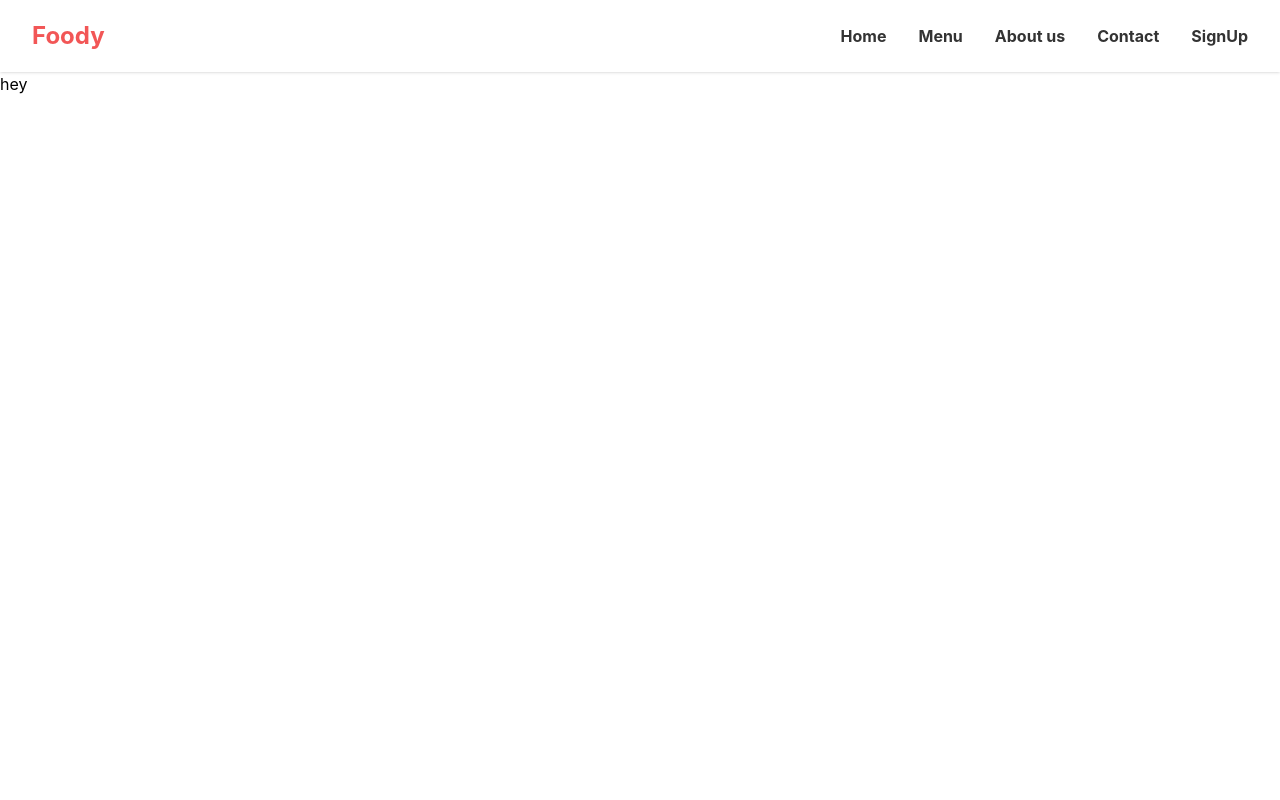
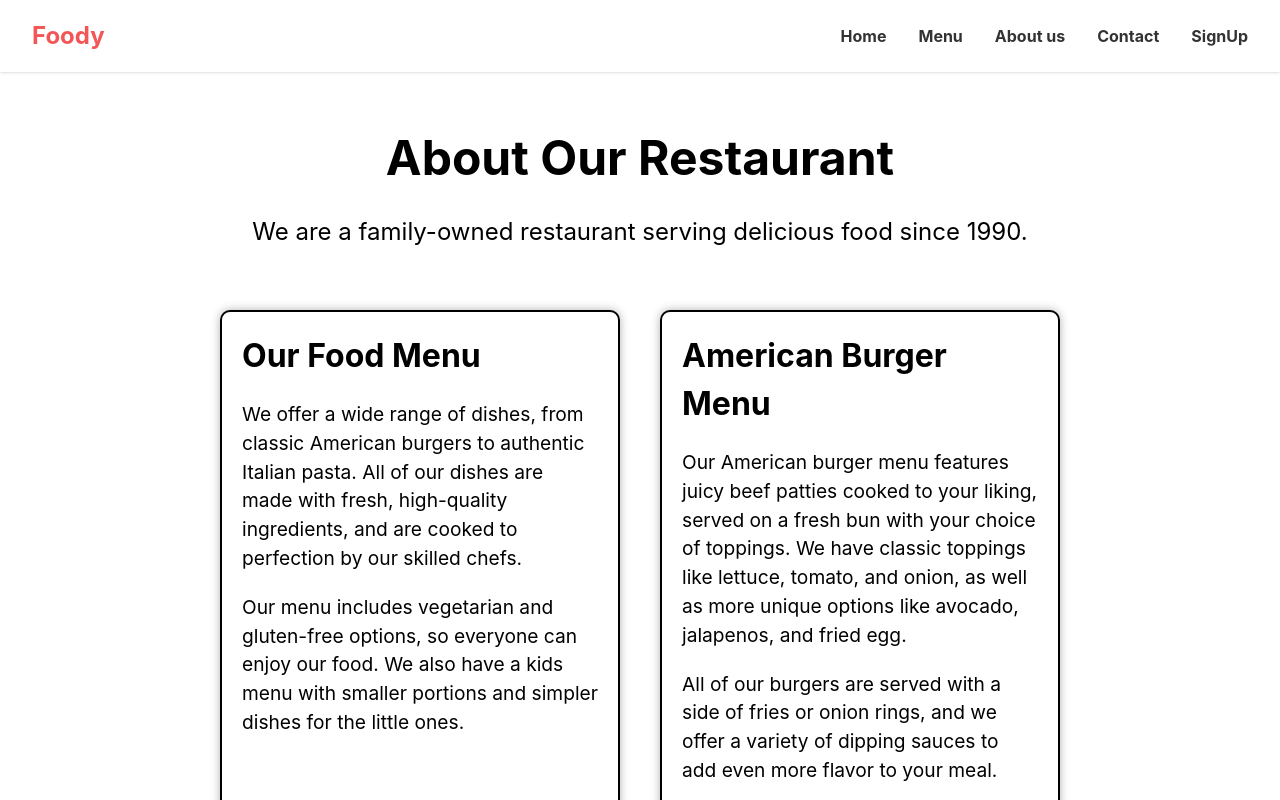
Before and after one commit to agha780/foodMenu, a React (Create React App) app: page /about in a window 1280 px wide. Shown: the top 800 px of the page. Built offline with nearby package versions, Linux system fonts and the light colour scheme.

Commit message:
adding about us page and contact us page

```diff
--- a/src/App.js
+++ b/src/App.js
@@ -6,6 +6,7 @@ import { BrowserRouter as Router, Routes, Route } from "react-router-dom";
 import About from "./components/about";
 import Menu from "./components/menu";
 import Home from "./components/home";
+import Contact from "./components/contact";
 
 function App() {
   return (
@@ -15,6 +16,7 @@ function App() {
         <Route path="/" element={<Home></Home>}></Route>
         <Route path="/about" element={<About></About>}></Route>
         <Route path="/menu" element={<Menu></Menu>}></Route>
+        <Route path="/contact" element={<Contact></Contact>}></Route>
       </Routes>
     </Router>
   );
--- /dev/null
+++ b/src/components/AboutUs.css
@@ -0,0 +1,49 @@
+.about-us-container {
+  display: flex;
+  flex-direction: column;
+  align-items: center;
+  margin-top: 50px;
+}
+
+.about-us-heading {
+  text-align: center;
+}
+
+.about-us-heading h1 {
+  font-size: 3rem;
+  font-weight: bold;
+  margin-bottom: 20px;
+}
+
+.about-us-heading p {
+  font-size: 1.5rem;
+  margin-bottom: 40px;
+}
+
+.about-us-content {
+  display: flex;
+  flex-wrap: wrap;
+  justify-content: center;
+  width: 80%;
+}
+
+.about-us-section {
+  margin: 20px;
+  padding: 20px;
+  border: 2px solid #000;
+  border-radius: 10px;
+  background-color: #fff;
+  box-shadow: 0px 0px 10px rgba(0, 0, 0, 0.3);
+  width: 400px;
+}
+
+.about-us-section h2 {
+  font-size: 2rem;
+  font-weight: bold;
+  margin-bottom: 20px;
+}
+
+.about-us-section p {
+  font-size: 1.2rem;
+  margin-bottom: 20px;
+}
--- /dev/null
+++ b/src/components/Contact.css
@@ -0,0 +1,163 @@
+.contact-container {
+  display: flex;
+  justify-content: center;
+  align-items: center;
+  height: 100vh;
+}
+
+.form-container {
+  background-color: #f7f7f7;
+  padding: 20px;
+  border-radius: 10px;
+  box-shadow: 0 0 10px rgba(0, 0, 0, 0.2);
+}
+
+.form-container h2 {
+  margin-top: 0;
+  text-align: center;
+}
+
+.form-group {
+  margin-bottom: 10px;
+}
+
+label {
+  display: block;
+  margin-bottom: 5px;
+  font-weight: bold;
+}
+
+input[type="text"],
+input[type="email"],
+textarea {
+  width: 100%;
+  padding: 10px;
+  border-radius: 5px;
+  border: 1px solid #ccc;
+  font-size: 16px;
+  font-family: inherit;
+}
+
+textarea {
+  resize: vertical;
+  height: 100px;
+}
+
+button[type="submit"] {
+  display: block;
+  margin: 20px auto 0;
+  padding: 10px 20px;
+  border-radius: 5px;
+  border: none;
+  background-color: #4caf50;
+  color: #fff;
+  font-size: 16px;
+  font-weight: bold;
+  cursor: pointer;
+  transition: background-color 0.3s ease-in-out;
+}
+
+button[type="submit"]:hover {
+  background-color: #3e8e41;
+}
+
+.notification {
+  margin-top: 10px;
+  padding: 10px;
+  background-color: #d4edda;
+  border: 1px solid #c3e6cb;
+  border-radius: 10px;
+  color: #155724;
+  font-size: 16px;
+  font-weight: bold;
+  text-align: center;
+}
+
+/* Media Queries */
+@media (max-width: 768px) {
+  .container {
+    width: 90%;
+    margin: 0 auto;
+  }
+
+  .header {
+    padding: 20px 0;
+  }
+
+  .logo {
+    font-size: 24px;
+    margin-right: 10px;
+  }
+
+  .nav-links {
+    display: none;
+  }
+
+  .burger-menu {
+    display: flex;
+    flex-direction: column;
+    justify-content: space-between;
+    cursor: pointer;
+  }
+
+  .line {
+    width: 25px;
+    height: 3px;
+    background-color: #000;
+  }
+
+  .form-control {
+    width: 100%;
+  }
+
+  .form-group {
+    margin-bottom: 20px;
+  }
+
+  .form-group:last-child {
+    margin-bottom: 0;
+  }
+
+  .form-label {
+    display: block;
+    margin-bottom: 5px;
+    font-size: 16px;
+  }
+
+  .form-input {
+    padding: 10px;
+    font-size: 16px;
+    border-radius: 5px;
+  }
+
+  .form-textarea {
+    padding: 10px;
+    font-size: 16px;
+    border-radius: 5px;
+    height: 150px;
+  }
+
+  .submit-btn {
+    width: 100%;
+    padding: 10px;
+    font-size: 18px;
+    font-weight: bold;
+    background-color: #000;
+    color: #fff;
+    border: none;
+    border-radius: 5px;
+    cursor: pointer;
+  }
+
+  .notification {
+    margin-top: 10px;
+    padding: 10px;
+    background-color: #d4edda;
+    border: 1px solid #c3e6cb;
+    border-radius: 10px;
+    color: #155724;
+    font-size: 16px;
+    font-weight: bold;
+    text-align: center;
+  }
+}
--- a/src/components/about.js
+++ b/src/components/about.js
@@ -1,7 +1,59 @@
 import React from "react";
-
+import "./AboutUs.css";
 const About = () => {
-  return <div>hey</div>;
+  return (
+    <div className="about-us-container">
+      <div className="about-us-heading">
+        <h1>About Our Restaurant</h1>
+        <p>
+          We are a family-owned restaurant serving delicious food since 1990.
+        </p>
+      </div>
+      <div className="about-us-content">
+        <div className="about-us-section">
+          <h2>Our Food Menu</h2>
+          <p>
+            We offer a wide range of dishes, from classic American burgers to
+            authentic Italian pasta. All of our dishes are made with fresh,
+            high-quality ingredients, and are cooked to perfection by our
+            skilled chefs.
+          </p>
+          <p>
+            Our menu includes vegetarian and gluten-free options, so everyone
+            can enjoy our food. We also have a kids menu with smaller portions
+            and simpler dishes for the little ones.
+          </p>
+        </div>
+        <div className="about-us-section">
+          <h2>American Burger Menu</h2>
+          <p>
+            Our American burger menu features juicy beef patties cooked to your
+            liking, served on a fresh bun with your choice of toppings. We have
+            classic toppings like lettuce, tomato, and onion, as well as more
+            unique options like avocado, jalapenos, and fried egg.
+          </p>
+          <p>
+            All of our burgers are served with a side of fries or onion rings,
+            and we offer a variety of dipping sauces to add even more flavor to
+            your meal.
+          </p>
+        </div>
+        <div className="about-us-section">
+          <h2>Pasta Italian Menu</h2>
+          <p>
+            Our Pasta Italian menu includes a variety of classic Italian dishes,
+            from spaghetti carbonara to lasagna. All of our pasta dishes are
+            made with homemade sauces and fresh pasta, cooked al dente to
+            perfection.
+          </p>
+          <p>
+            We also offer a selection of Italian wines to pair with your meal,
+            as well as traditional Italian desserts like tiramisu and cannoli.
+          </p>
+        </div>
+      </div>
+    </div>
+  );
 };
 
 export default About;
--- /dev/null
+++ b/src/components/contact.js
@@ -0,0 +1,62 @@
+import React, { useState } from "react";
+import "./Contact.css";
+const Contact = () => {
+  const [name, setName] = useState("");
+  const [email, setEmail] = useState("");
+  const [message, setMessage] = useState("");
+  const [showNotification, setShowNotification] = useState(false);
+
+  const handleSubmit = (e) => {
+    e.preventDefault();
+    // code to send the message to the server
+    setShowNotification(true);
+    setName("");
+    setEmail("");
+    setMessage("");
+  };
+
+  return (
+    <div className="contact-container">
+      <div className="form-container">
+        <h2>Contact Us</h2>
+        {showNotification && (
+          <div className="notification">Thank you for reaching us!</div>
+        )}
+        <form onSubmit={handleSubmit}>
+          <div className="form-group">
+            <label htmlFor="name">Name:</label>
+            <input
+              type="text"
+              id="name"
+              value={name}
+              onChange={(e) => setName(e.target.value)}
+              required
+            />
+          </div>
+          <div className="form-group">
+            <label htmlFor="email">Email:</label>
+            <input
+              type="email"
+              id="email"
+              value={email}
+              onChange={(e) => setEmail(e.target.value)}
+              required
+            />
+          </div>
+          <div className="form-group">
+            <label htmlFor="message">Message:</label>
+            <textarea
+              id="message"
+              value={message}
+              onChange={(e) => setMessage(e.target.value)}
+              required
+            ></textarea>
+          </div>
+          <button type="submit">Send</button>
+        </form>
+      </div>
+    </div>
+  );
+};
+
+export default Contact;
```
